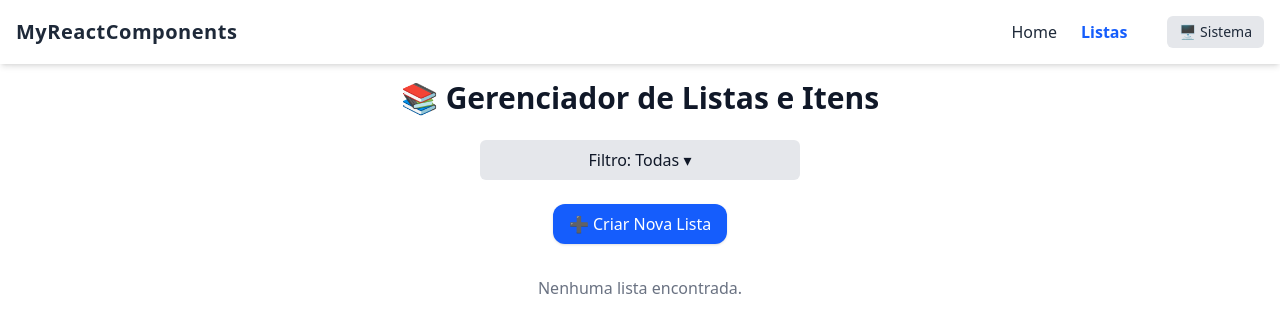
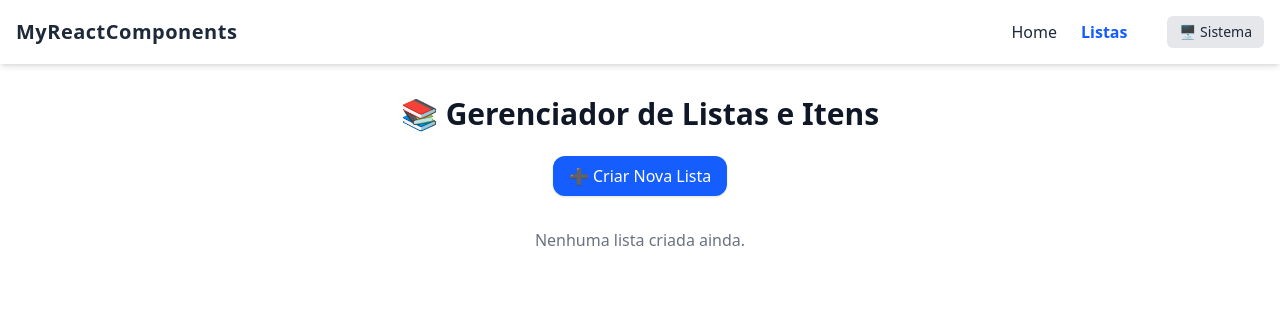
Before and after one commit to N41LL1W/my-react-components, a React (Vite) app: page /list in a window 1280 px wide. Shown: the top 332 px of the page. Built offline with nearby package versions, Linux system fonts and the light colour scheme.

Commit message:
✨ Atualiza Tooltip com animação suave e tema dinâmico + README completo

```diff
--- /dev/null
+++ b/src/components/ui/Tooltip.tsx
@@ -0,0 +1,57 @@
+// ------------------------------------------------------------
+// 📘 Tooltip.tsx
+// ------------------------------------------------------------
+// Componente Tooltip (dica visual)
+// Exibe um pequeno balão de texto quando o usuário passa o mouse
+// sobre um elemento. Agora com animação suave e tema adaptável.
+// ------------------------------------------------------------
+
+import { useState } from "react";
+import type { ReactNode } from "react";
+
+// ------------------------------------------------------------
+// 🔹 Interface de propriedades
+// ------------------------------------------------------------
+interface TooltipProps {
+  content: string; // Texto exibido no tooltip
+  children: ReactNode; // Elemento que ativa o tooltip
+  position?: "top" | "bottom" | "left" | "right"; // Posição opcional
+}
+
+// ------------------------------------------------------------
+// 🔸 Componente Tooltip principal
+// ------------------------------------------------------------
+export const Tooltip: React.FC<TooltipProps> = ({
+  content,
+  children,
+  position = "top",
+}) => {
+  const [visible, setVisible] = useState(false);
+
+  return (
+    <div
+      className="relative inline-block"
+      onMouseEnter={() => setVisible(true)}
+      onMouseLeave={() => setVisible(false)}
+    >
+      {/* 🔹 Elemento que recebe o hover */}
+      {children}
+
+      {/* 🔹 Tooltip em si */}
+      <div
+        className={`
+          absolute text-sm rounded-md px-2 py-1 shadow-md z-20
+          bg-gray-800 text-white dark:bg-gray-200 dark:text-gray-900
+          whitespace-nowrap transition-all duration-300 ease-in-out
+          ${visible ? "opacity-100 scale-100" : "opacity-0 scale-95 pointer-events-none"}
+          ${position === "top" ? "-top-8 left-1/2 -translate-x-1/2" : ""}
+          ${position === "bottom" ? "top-8 left-1/2 -translate-x-1/2" : ""}
+          ${position === "left" ? "top-1/2 -left-2 -translate-x-full -translate-y-1/2" : ""}
+          ${position === "right" ? "top-1/2 left-8 -translate-y-1/2" : ""}
+        `}
+      >
+        {content}
+      </div>
+    </div>
+  );
+};
--- a/src/pages/lists/ListPage.tsx
+++ b/src/pages/lists/ListPage.tsx
@@ -1,11 +1,17 @@
-// src/pages/lists/ListPage.tsx
+// ------------------------------------------------------------
+// 📄 ListPage.tsx
+// ------------------------------------------------------------
+// Página para gerenciamento de listas e itens.
+// Agora com tooltips integrados para melhorar a usabilidade!
+// ------------------------------------------------------------
+
 import { useState } from "react";
-import Navbar from "../../components/layout/Navbar"; // ✅ Usa Navbar unificado
+import Navbar from "../../components/layout/Navbar";
 import { Button } from "../../components/ui/Button";
 import Card from "../../components/ui/Card";
 import Alert from "../../components/ui/Alert";
 import { ListForm } from "../../components/lists/ListForm";
-import { Dropdown } from "../../components/ui/DropDown";
+import { Tooltip } from "../../components/ui/Tooltip"; // 🆕 import do Tooltip
 
 // ------------------------------------------------------------
 // 🔹 Tipos de dados usados
@@ -30,10 +36,9 @@ export default function ListPage() {
   const [activeListId, setActiveListId] = useState<number | null>(null);
   const [isFormOpen, setIsFormOpen] = useState(false);
   const [message, setMessage] = useState<string | null>(null);
-  const [filter, setFilter] = useState<string>("Todas");
 
   // ------------------------------------------------------------
-  // 🔹 Funções de manipulação
+  // 🔹 Adiciona nova lista
   // ------------------------------------------------------------
   const handleAddList = (data: { name: string; description: string }) => {
     const newList: List = {
@@ -42,110 +47,118 @@ export default function ListPage() {
       description: data.description,
       items: [],
     };
+
     setLists((prev) => [...prev, newList]);
     setIsFormOpen(false);
     setMessage(`✅ Lista "${data.name}" criada com sucesso!`);
   };
 
+  // ------------------------------------------------------------
+  // 🔹 Adiciona item em uma lista específica
+  // ------------------------------------------------------------
   const handleAddItemToList = (listId: number, item: Item) => {
     setLists((prevLists) =>
       prevLists.map((list) =>
-        list.id === listId
-          ? { ...list, items: [...list.items, item] }
-          : list
+        list.id === listId ? { ...list, items: [...list.items, item] } : list
       )
     );
+
     setActiveListId(null);
     setMessage(`📝 Item "${item.name}" adicionado à lista!`);
   };
 
+  // ------------------------------------------------------------
+  // 🔹 Cancela formulários ativos
+  // ------------------------------------------------------------
   const handleCancelForm = () => {
     setIsFormOpen(false);
     setActiveListId(null);
   };
 
-  const handleCloseAlert = () => {
-    setMessage(null);
-  };
+  // ------------------------------------------------------------
+  // 🔹 Fecha o alerta
+  // ------------------------------------------------------------
+  const handleCloseAlert = () => setMessage(null);
 
   // ------------------------------------------------------------
-  // 🔹 Lista filtrada com base no dropdown
+  // 🔹 Renderização principal
   // ------------------------------------------------------------
-  const filteredLists =
-    filter === "Todas"
-      ? lists
-      : lists.filter((list) => list.name.includes(filter));
-
-  const filterOptions = ["Todas", ...lists.map((list) => list.name)];
-
   return (
     <div className="min-h-screen bg-white dark:bg-gray-900 text-gray-900 dark:text-gray-100 transition-colors duration-300">
-      {/* 🔹 Navbar unificado */}
+      {/* 🔹 Barra de navegação */}
       <Navbar />
 
-      {/* 🔹 Conteúdo principal */}
-      <main className="pt-20 p-8">
+      <main className="pt-24 p-8">
         <h1 className="text-3xl font-bold mb-6 text-center">
           📚 Gerenciador de Listas e Itens
         </h1>
 
-        {/* Alerta de feedback */}
+        {/* ------------------------------------------------------------
+          🔸 Alerta de feedback
+        ------------------------------------------------------------- */}
         {message && (
           <Alert type="success" onClose={handleCloseAlert}>
             {message}
           </Alert>
         )}
 
-        {/* Dropdown de filtro de listas */}
-        <div className="max-w-xs mx-auto mb-6">
-          <Dropdown
-            label={`Filtro: ${filter}`}
-            options={filterOptions}
-            onSelect={(value) => setFilter(value)}
-            fullWidth
-          />
-        </div>
-
-        {/* Botão para criar nova lista */}
+        {/* ------------------------------------------------------------
+          🔸 Botão para criar nova lista com Tooltip
+        ------------------------------------------------------------- */}
         {!isFormOpen && activeListId === null && (
           <div className="flex justify-center mb-6">
+            <Tooltip content="Crie uma nova lista para organizar seus itens" position="bottom">
               <Button variant="primary" onClick={() => setIsFormOpen(true)}>
                 ➕ Criar Nova Lista
               </Button>
+            </Tooltip>
           </div>
         )}
 
-        {/* Formulário de nova lista */}
+        {/* ------------------------------------------------------------
+          🔸 Formulário de nova lista
+        ------------------------------------------------------------- */}
         {isFormOpen && (
+          <div className="flex justify-center">
+            <div className="w-1/2">
               <ListForm onSubmit={handleAddList} onCancel={handleCancelForm} />
+            </div>
+          </div>
         )}
 
-        {/* Listas filtradas */}
+        {/* ------------------------------------------------------------
+          🔸 Exibe todas as listas criadas
+        ------------------------------------------------------------- */}
         <div className="max-w-3xl mx-auto space-y-6 mt-8">
-          {filteredLists.length === 0 ? (
+          {lists.length === 0 ? (
             <p className="text-center text-gray-500">
-              Nenhuma lista encontrada.
+              Nenhuma lista criada ainda.
             </p>
           ) : (
-            filteredLists.map((list) => (
+            lists.map((list) => (
               <Card
                 key={list.id}
                 title={list.name}
                 footer={
                   <div className="flex justify-end space-x-2">
+                    {/* Tooltip aplicado sobre o botão de adicionar item */}
+                    <Tooltip content="Adicionar novo item a esta lista" position="top">
                       <Button
                         variant="primary"
                         onClick={() => setActiveListId(list.id)}
                       >
                         ➕ Adicionar Item
                       </Button>
+                    </Tooltip>
                   </div>
                 }
               >
+                {/* Descrição da lista */}
                 <p className="mb-3 text-gray-700 dark:text-gray-300">
                   {list.description || "Sem descrição."}
                 </p>
 
+                {/* Itens dentro da lista */}
                 {list.items.length === 0 ? (
                   <p className="text-sm text-gray-500">Nenhum item ainda.</p>
                 ) : (
@@ -158,12 +171,11 @@ export default function ListPage() {
                   </ul>
                 )}
 
+                {/* Formulário de item dentro da lista */}
                 {activeListId === list.id && (
                   <div className="mt-4">
                     <ListForm
-                      onSubmit={(item) =>
-                        handleAddItemToList(list.id, item)
-                      }
+                      onSubmit={(item) => handleAddItemToList(list.id, item)}
                       onCancel={handleCancelForm}
                     />
                   </div>
```
Also changed, not shown: 1 other file (tests, documents, lock files or other folders). Lines whose indentation alone changed are shown as unchanged.
